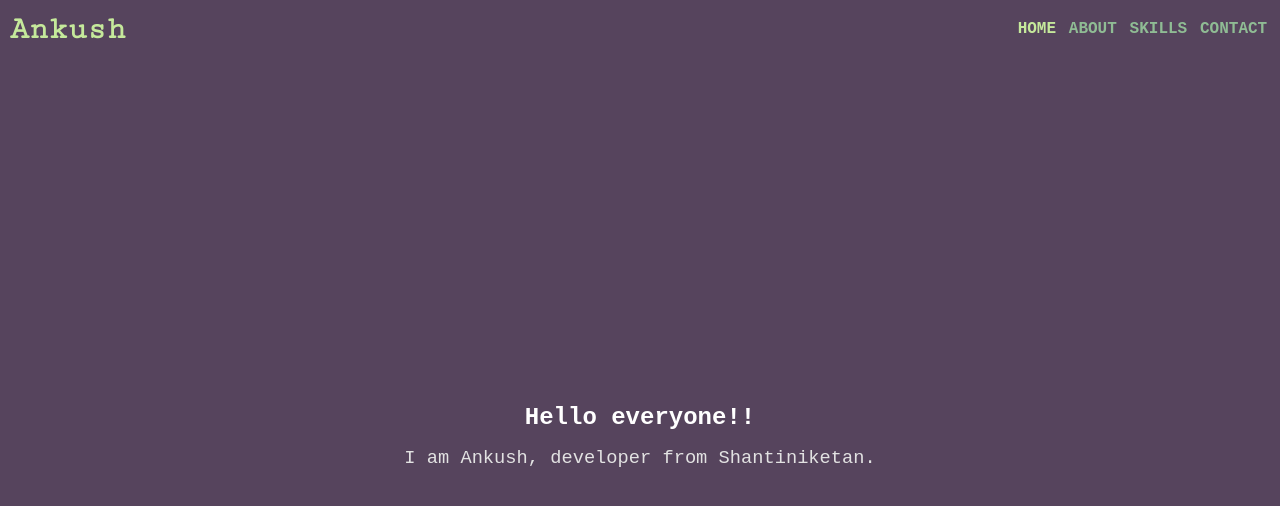
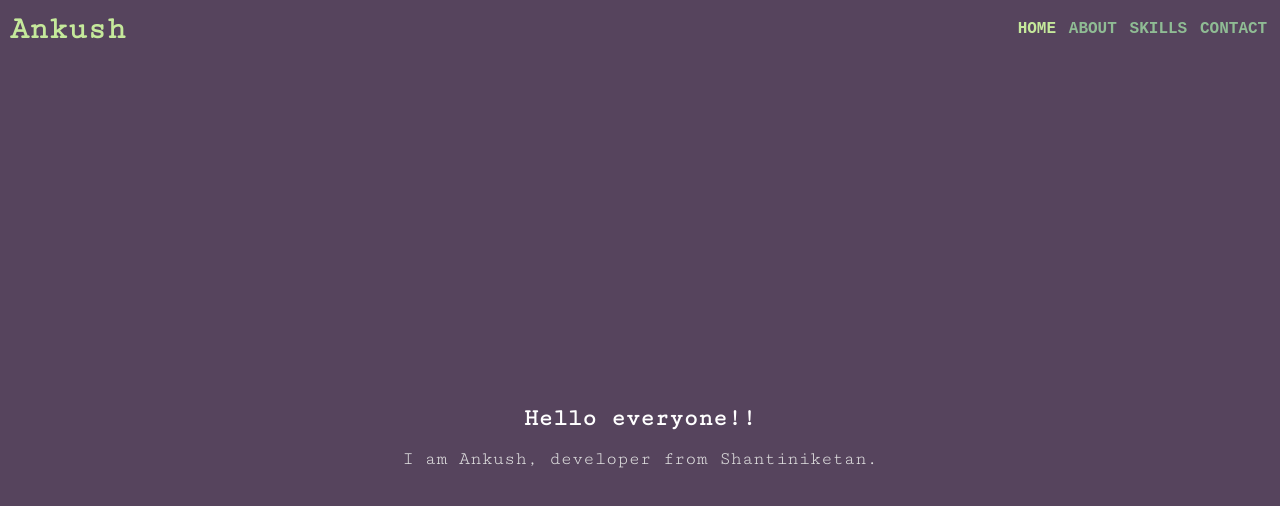
Before and after one commit to ankush3763/ankush3763.github.io, a plain HTML site: page index.html in a window 1280 px wide. Drawn offline with Linux system fonts and the light colour scheme.

Commit message:
Update style.css

```diff
--- a/style.css
+++ b/style.css
@@ -20,6 +20,7 @@
     margin: 0;
     padding: 0;
     box-sizing: border-box;
+    font-family: 'Cutive Mono';
 }
 
 ::-webkit-scrollbar {
```
